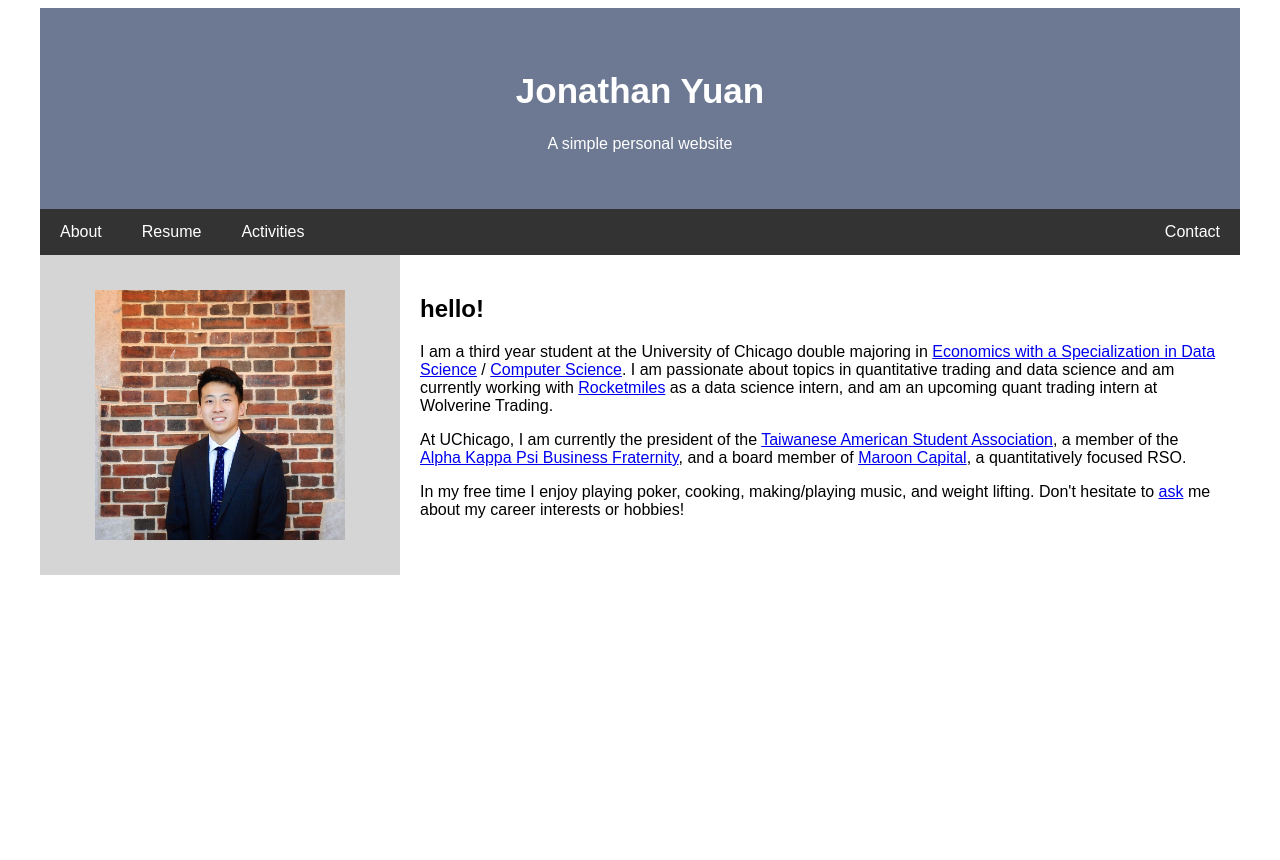
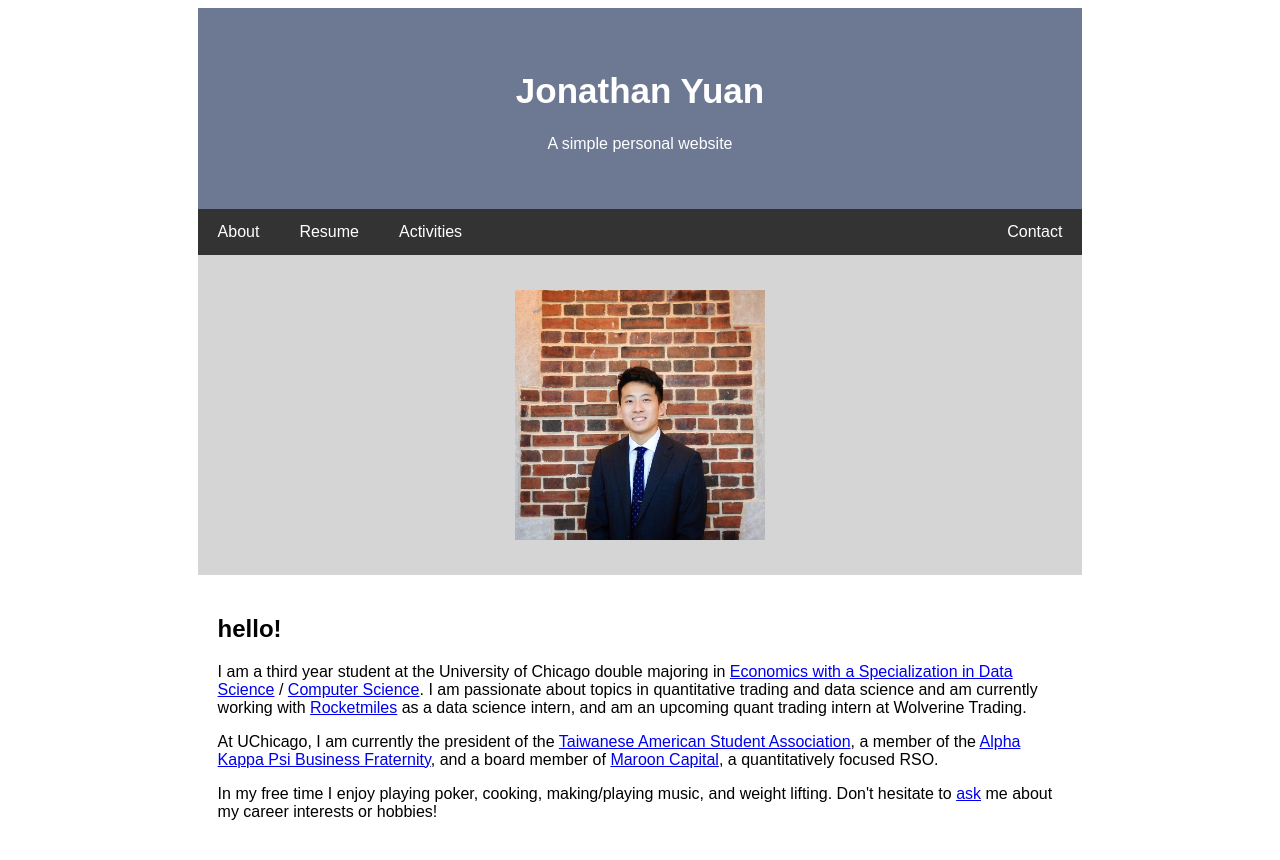
Before and after one commit to jonyuan/jonyuan.github.io, a plain HTML site: page index.html in a window 1280 px wide. Before the commit the page ends 800 px from the top, so only its background shows below. Drawn offline with Linux system fonts and the light colour scheme.

Commit message:
centering/fixing width

```diff
--- a/main.css
+++ b/main.css
@@ -45,7 +45,7 @@ background-color = #008080
 
 /* Fix the width of the website */
 .outer {
-  width: 1200px;
+  width: 70%;
   margin:0px auto 0px auto;
 }
 
```
